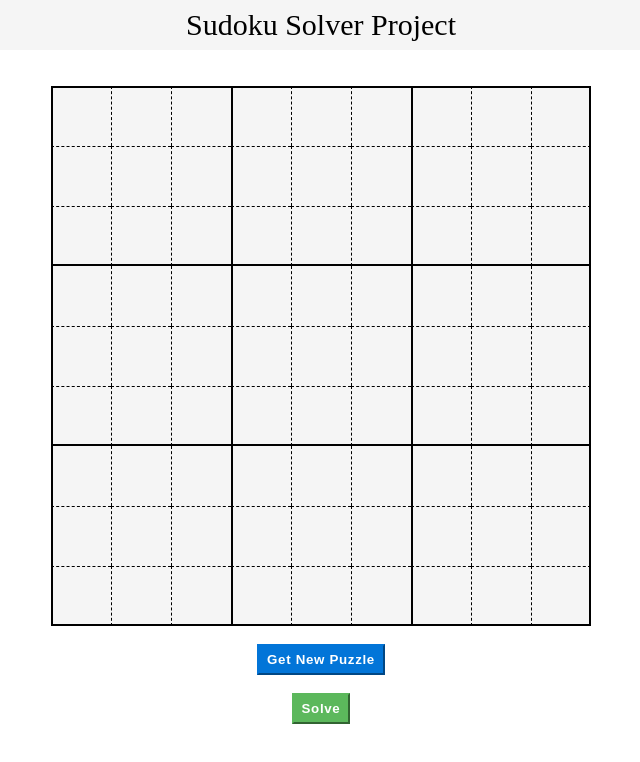
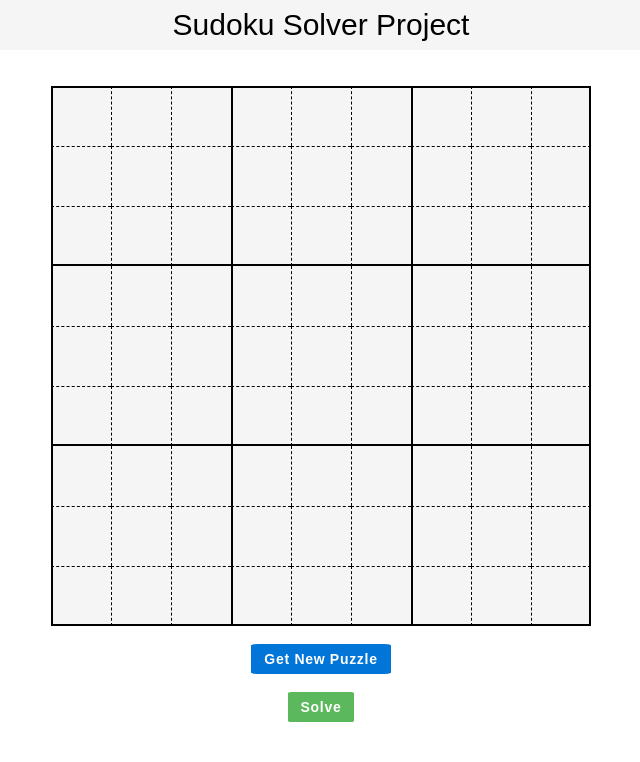
Before and after one commit to iampavangandhi/SudokuSolver, a plain HTML site: page index.html in a window 1280 px wide. Shown: the whole page, without its empty margins (319-959 px from the left). Drawn offline with Linux system fonts and the light colour scheme.

Commit message:
CSS Edited

```diff
--- a/style.css
+++ b/style.css
@@ -9,7 +9,7 @@ body {
   font-size: 30px;
   height: 50px;
   display: flex;
-    sans-serif;
+  font-family: Arial, Helvetica, sans-serif;
   justify-content: center;
   align-items: center;
   background-color: whitesmoke;
@@ -85,14 +85,50 @@ body {
   border-top: black 0.6px dashed;
 }
 
+.btn {
+  font-size: 14px;
+  padding: 6px 12px;
+  margin-bottom: 0;
+
+  display: inline-block;
+  text-decoration: none;
+  text-align: center;
+  white-space: nowrap;
+  vertical-align: middle;
+  -ms-touch-action: manipulation;
+  touch-action: manipulation;
+  cursor: pointer;
+  -webkit-user-select: none;
+  -moz-user-select: none;
+  -ms-user-select: none;
+  user-select: none;
+  background-image: none;
+  border: 1px solid transparent;
+}
+.btn:focus,
+.btn:active:focus {
+  outline: thin dotted;
+  outline: 5px auto -webkit-focus-ring-color;
+  outline-offset: -2px;
+}
+.btn:hover,
+.btn:focus {
+  text-decoration: none;
+}
+.btn:active {
+  background-image: none;
+  outline: 0;
+  -webkit-box-shadow: inset 0 3px 5px rgba(0, 0, 0, 0.125);
+  box-shadow: inset 0 3px 5px rgba(0, 0, 0, 0.125);
+}
+
 .btn-success {
   color: #fff;
-  padding: 6px 8px;
   background-color: #5cb85c;
   border-color: #5cb85c;
   font-weight: bold;
   letter-spacing: 0.05em;
-  border-radius: 0;
+  border-radius: 5%;
 }
 
 .btn-success:hover,
@@ -106,12 +142,11 @@ body {
 
 .btn-danger {
   color: #fff;
-  padding: 6px 8px;
   background-color: #0275d8;
   border-color: #0275d8;
   font-weight: bold;
   letter-spacing: 0.05em;
-  border-radius: 0;
+  border-radius: 5%;
 }
 
 .btn-danger:hover,
```
Lines whose indentation alone changed are shown as unchanged.
